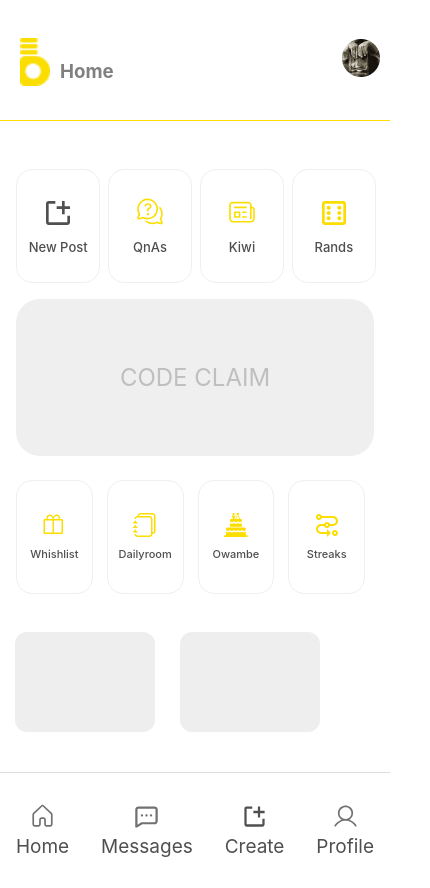
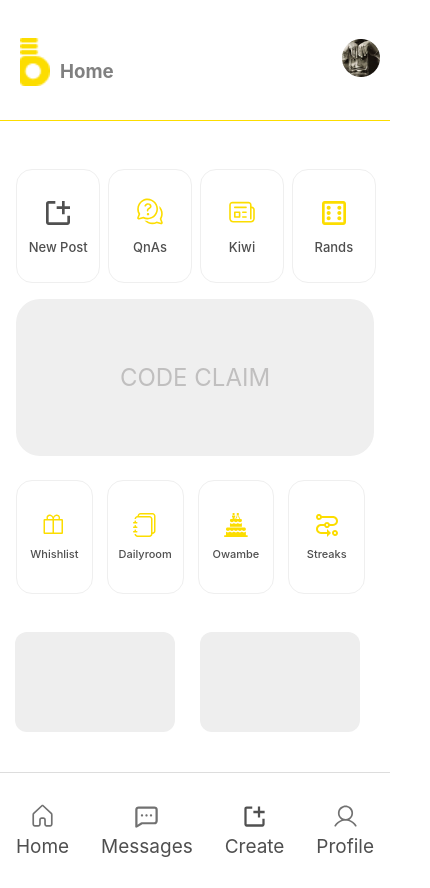
Before and after one commit to Ehapa-B/Home, a React (Create React App) app: page / in a window 390 px wide. Shown: the whole page, 430 px wide, since content can reach past the window. Built offline with nearby package versions, Linux system fonts and the light colour scheme.

Commit message:
edited the box section

```diff
--- a/src/app/Components/Box/Box.css
+++ b/src/app/Components/Box/Box.css
@@ -1,5 +1,4 @@
 .box {
-  width: 100%;
   display: flex;
   flex: 1;
   gap: 50px;
@@ -47,14 +46,14 @@
 @media (max-width: 500px) {
   .box-sections,
   .box-sectioned {
-      padding: 50px 70px;
+      padding: 50px 85px;
   }
 }
 
 @media (max-width: 425px) {
   .box-sections,
   .box-sectioned {
-      padding: 50px 70px;
+      padding: 50px 80px;
   }
 }
 
```
